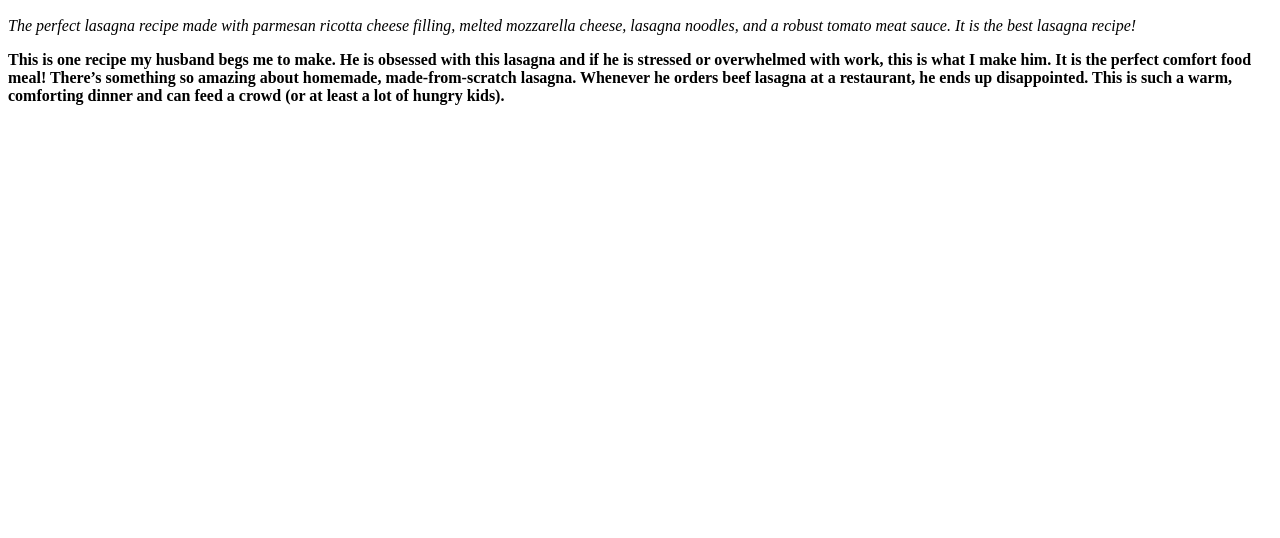
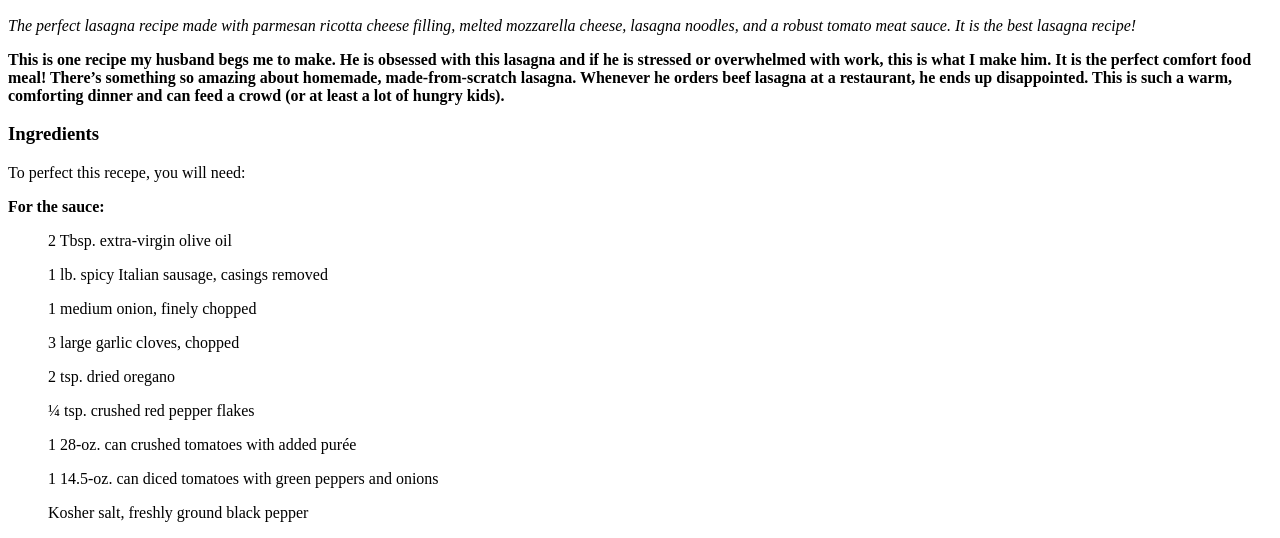
Before and after one commit to bfed95/Odin-recipes-project_1, a plain HTML site: page recipes/lasagna.html in a window 1280 px wide. Shown: the part 374-912 px from the top of the page. Before the commit the page ends 800 px from the top, so only its background shows below. Drawn offline with Linux system fonts and the light colour scheme.

Commit message:
added list of sauce ingredients

```diff
--- a/recipes/lasagna.html
+++ b/recipes/lasagna.html
@@ -15,5 +15,18 @@
             <p>
                 <strong>This is one recipe my husband begs me to make. He is obsessed with this lasagna and if he is stressed or overwhelmed with work, this is what I make him. It is the perfect comfort food meal! There’s something so amazing about homemade, made-from-scratch lasagna.  Whenever he orders beef lasagna at a restaurant, he ends up disappointed. This is such a warm, comforting dinner and can feed a crowd (or at least a lot of hungry kids).</strong>
             </p>
+            <h3>Ingredients</h3>
+            <p>To perfect this recepe, you will need:</p>
+            <p><b>For the sauce:</b>
+                <ul>2 Tbsp. extra-virgin olive oil</ul>
+                <ul>1 lb. spicy Italian sausage, casings removed</ul>
+                <ul>1 medium onion, finely chopped</ul>
+                <ul>3 large garlic cloves, chopped</ul>
+                <ul>2 tsp. dried oregano</ul>
+                <ul>¼ tsp. crushed red pepper flakes</ul>
+                <ul>1 28-oz. can crushed tomatoes with added purée</ul>
+                <ul>1 14.5-oz. can diced tomatoes with green peppers and onions</ul>
+                <ul>Kosher salt, freshly ground black pepper</ul>
+            </p>
         </body>
     </html>
```
